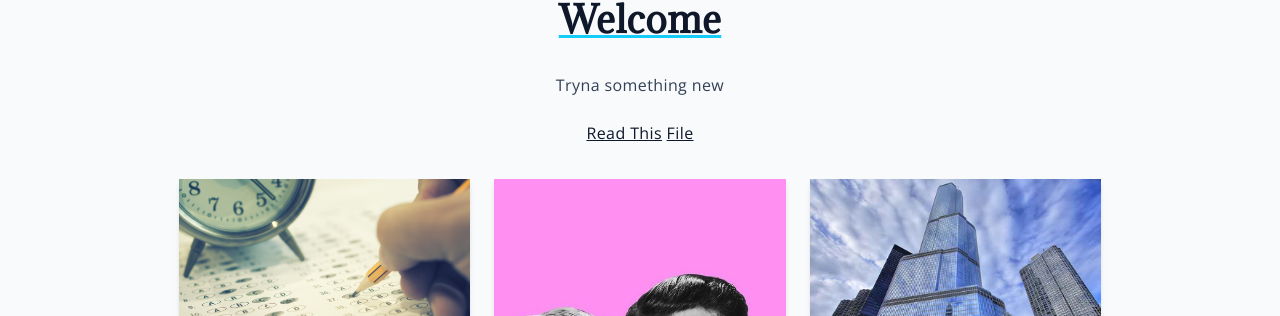
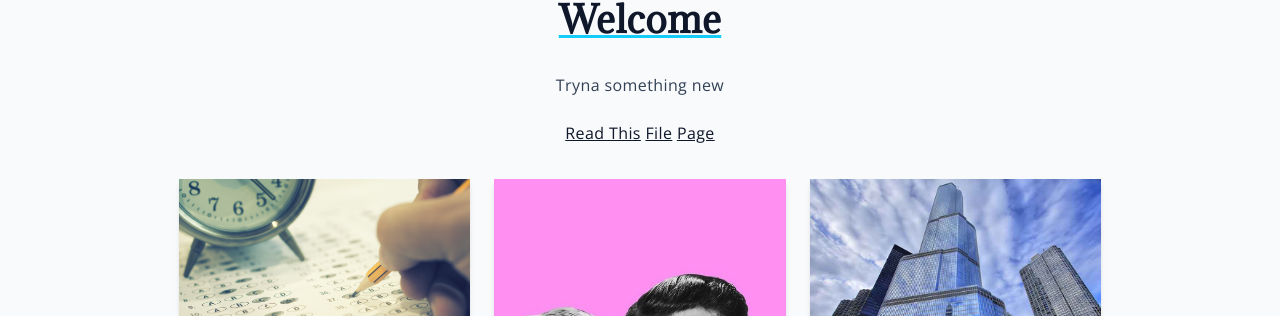
Before and after one commit to turning20w-hub/VrushStuff, a Jekyll site: the page built from index.md, in a window 1280 px wide. Shown: the part 105-421 px from the top of the page. Built offline with Jekyll 4.4.1, drawn with Linux system fonts in a browser that asks for light colours; our own code applies the rules of GitHub Pages for plain Markdown files.

Commit message:
Update index.md

```diff
--- a/index.md
+++ b/index.md
@@ -7,3 +7,4 @@ Tryna something new
 
 [Read This](_posts/2026-09-23-test-10.md)
 [File](_posts/2026-09-23-test-10/)
+[Page](https://github.com/turning20w-hub/newsite/blob/5defeea6da51af0b280c66b5ab69a8ae619d87c6/_posts/2026-09-23-test-10.md)
```
